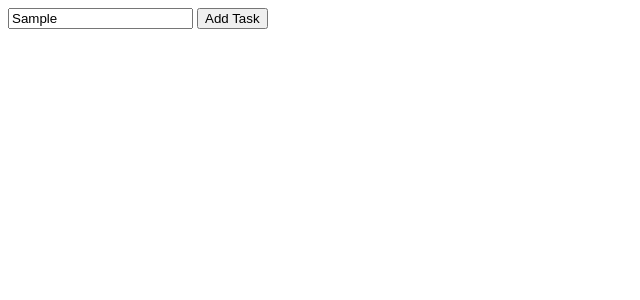
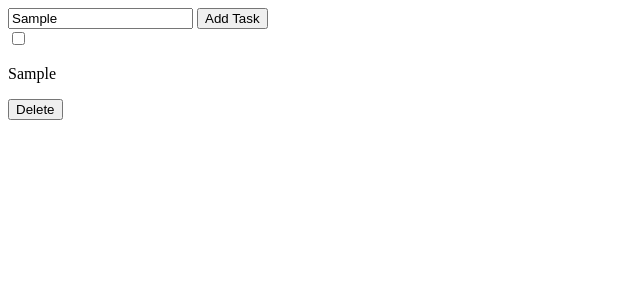
Before and after one commit to gtstarnes/SvelteTodo, a SvelteKit app: page / in a window 1280 px wide. Both pictures are taken after typing "Sample" into the empty fields and a click on the button "Add Task". Shown: the top 300 px of the page, without its empty margins (0-640 px from the left). Built offline with nearby package versions, Linux system fonts and the light colour scheme.

Commit message:
created basic task layout and functionality

```diff
--- a/src/components/task.svelte
+++ b/src/components/task.svelte
@@ -1,10 +1,13 @@
 <script lang='ts'>
     import type { Task } from "../types/types"
+    import {deleteTask} from "../stores/taskStore"
     export let taskDetails:Task;
 </script>
 
 <div>
-
+    <input type="checkbox" />
+    <p>{taskDetails.task}</p>
+    <button on:click={() => deleteTask(taskDetails.task)}>Delete</button>
 </div>
 
 <style>
```
